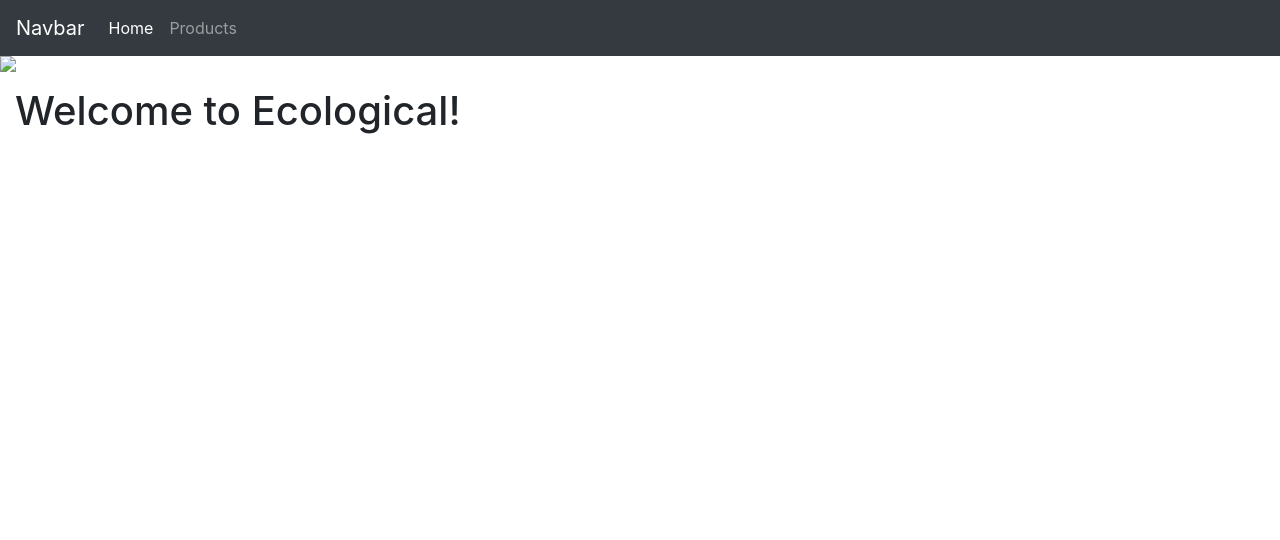
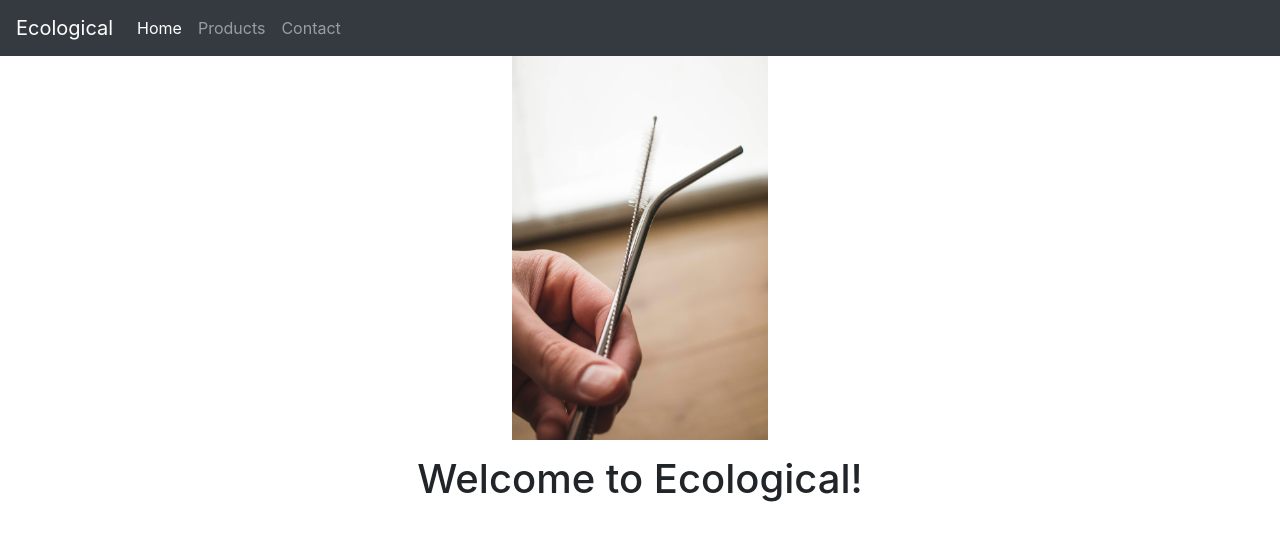
Before and after one commit to nurimantjiptarto/IS322_Project1, a plain HTML site: page index.html in a window 1280 px wide. Drawn offline with nearby package versions, Linux system fonts and the light colour scheme.

Commit message:
adding productLists

```diff
--- a/index.html
+++ b/index.html
@@ -11,7 +11,7 @@
 
     <title>Ecological</title>
     <nav class="navbar navbar-expand-lg navbar-dark bg-dark">
-        <a class="navbar-brand" href="#">Navbar</a>
+        <a class="navbar-brand" href="#">Ecological</a>
         <button class="navbar-toggler" type="button" data-toggle="collapse" data-target="#navbarNavAltMarkup" aria-controls="navbarNavAltMarkup" aria-expanded="false" aria-label="Toggle navigation">
           <span class="navbar-toggler-icon"></span>
         </button>
@@ -19,6 +19,7 @@
           <div class="navbar-nav">
             <a class="nav-item nav-link active" href="#">Home <span class="sr-only">(current)</span></a>
             <a class="nav-item nav-link" href="#">Products</a>
+            <a class="nav-item nav-link" href="#">Contact</a>
           </div>
         </div>
     </nav>
@@ -26,10 +27,9 @@
   </head>
   <body>
     <div>
-        <img src="images/product1.jpeg" class="active">
-        <img src="images/product2.jpg">
-        <img src="images/product3.jpg">
-
+       <img src="images/product1.jpg" class="active">
+       <img src="images/product2.jpg">
+       <img src="images/product3.jpg">
     </div>
 
     <h1>Welcome to Ecological!</h1>
--- a/landing.js
+++ b/landing.js
@@ -0,0 +1,5 @@
+//function to slideshow through product pictures
+function slider(){
+
+
+}
--- a/main.css
+++ b/main.css
@@ -1,11 +1,16 @@
 h1{
     padding: 15px;
+    text-align: center;
 }
 
 img{
-    display:none;
+    display: none;
+    margin-left: auto;
+    margin-right: auto;
+    max-width: 20%;
+    max-height: 1%;
 }
+
 .active{
     display: block;
-
 }
```
Also changed, not shown: productList.html (added), productList.js (added).
